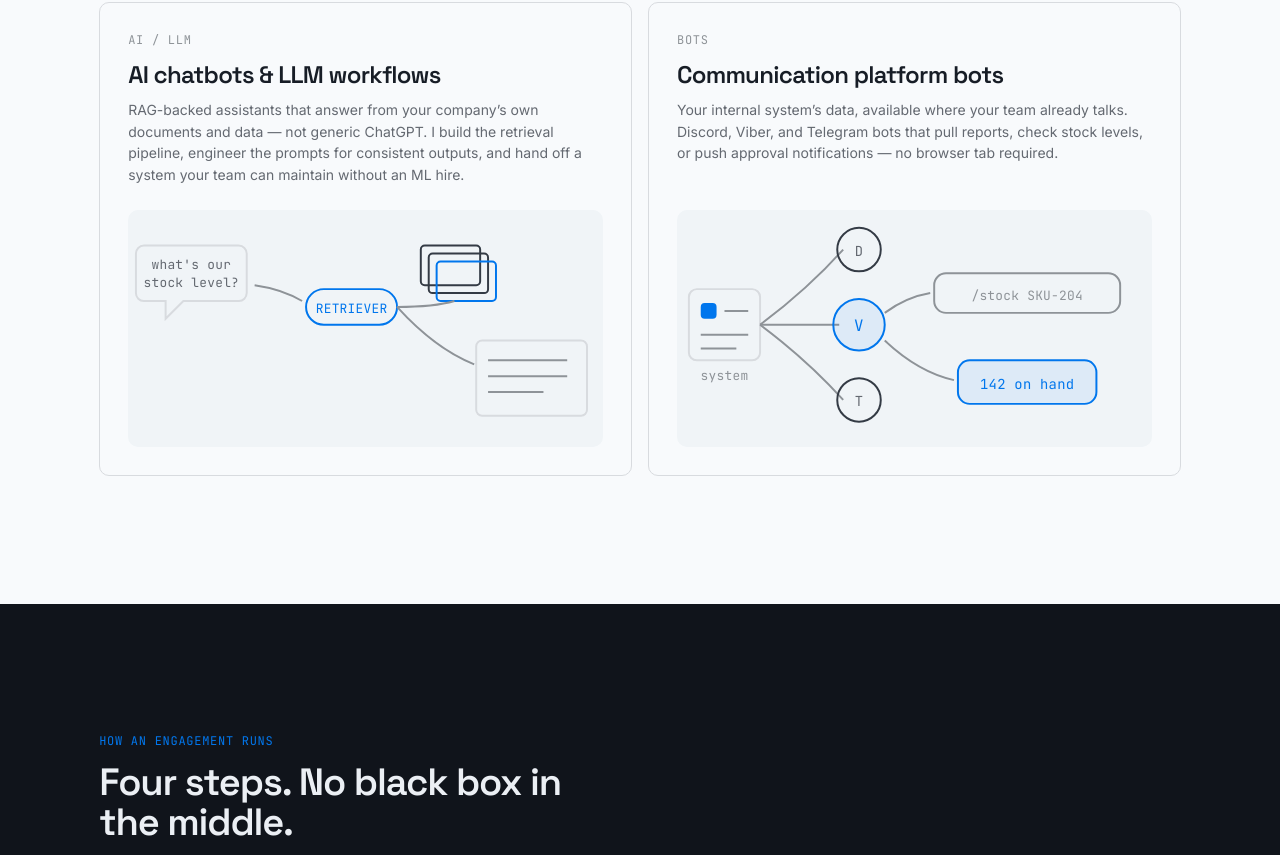
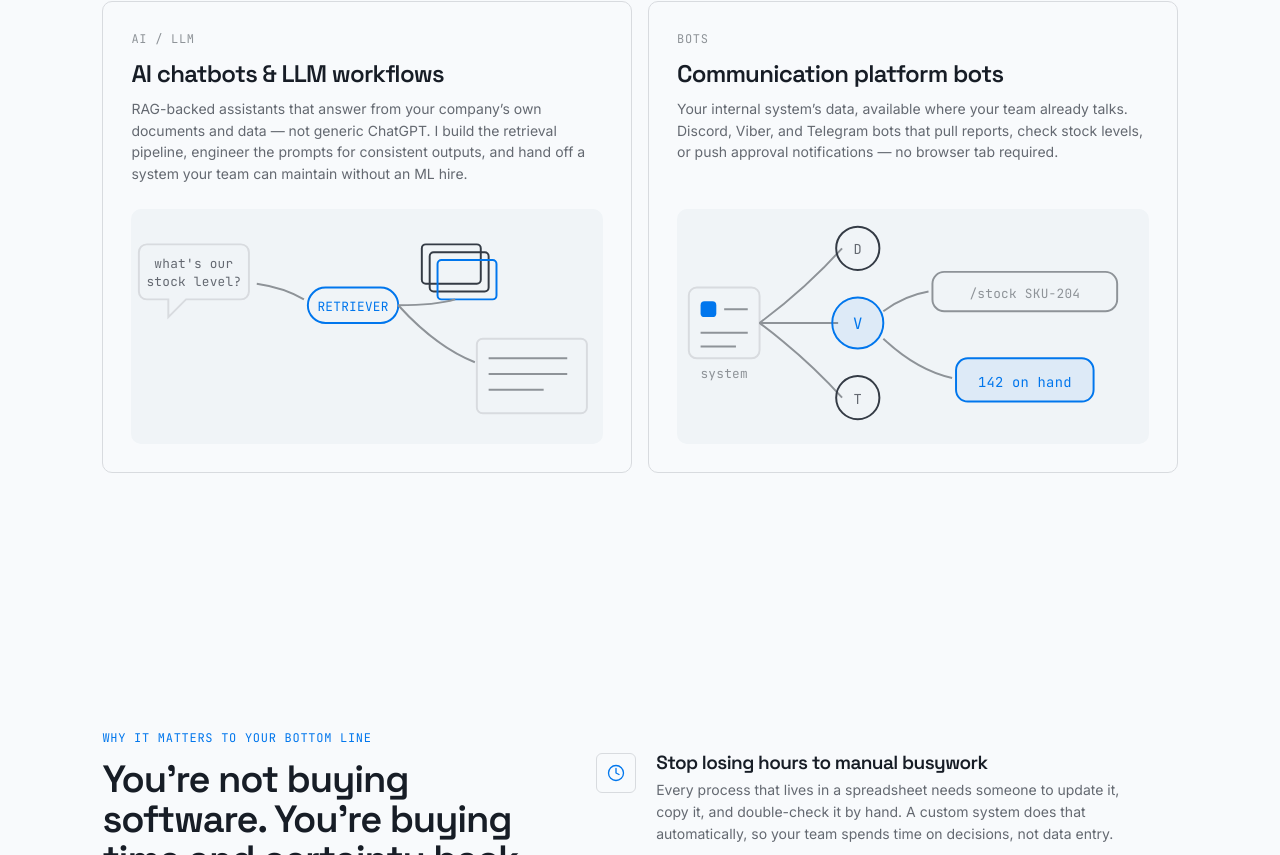
Before and after one commit to Dev1ze32/my_portfolio, a React (Vite) app: page / in a window 1280 px wide. Shown: the part 1945-2800 px from the top of the page. Built offline with nearby package versions, Linux system fonts and the light colour scheme.

Commit message:
update ui

```diff
--- a/src/App.jsx
+++ b/src/App.jsx
@@ -1,6 +1,7 @@
 import Nav from './components/Nav';
 import Hero from './components/Hero';
 import Services from './components/Services';
+import BusinessValue from './components/BusinessValue';
 import Approach from './components/Approach';
 import Projects from './components/Projects';
 import Skills from './components/Skills';
@@ -16,6 +17,7 @@ export default function App() {
       <main>
         <Hero />
         <Services />
+        <BusinessValue />
         <Approach />
         <Projects />
         <Skills />
--- /dev/null
+++ b/src/components/BusinessValue.jsx
@@ -0,0 +1,51 @@
+import { Clock, ShieldCheck, Database, TrendingUp } from 'lucide-react';
+import { useReveal } from '../hooks/useReveal';
+import { businessValue } from '../data/content';
+import SectionHeading from './SectionHeading';
+
+const ICONS = { Clock, ShieldCheck, Database, TrendingUp };
+
+function Point({ point, index }) {
+  const ref = useReveal();
+  const Icon = ICONS[point.icon];
+  return (
+    <div
+      ref={ref}
+      className={`reveal reveal-delay-${index} flex gap-4 border-t border-[var(--color-rule)] py-6 first:border-t-0 sm:gap-5`}
+    >
+      <div className="flex h-10 w-10 shrink-0 items-center justify-center rounded-[var(--radius-sm)] border border-[var(--color-rule)] text-[var(--color-accent)]">
+        <Icon size={18} strokeWidth={1.75} />
+      </div>
+      <div className="min-w-0">
+        <h3 className="text-[length:var(--text-lg)] text-[var(--color-ink)]">{point.title}</h3>
+        <p className="mt-1.5 max-w-[54ch] text-[length:var(--text-sm)] text-[var(--color-ink-muted)]">
+          {point.body}
+        </p>
+      </div>
+    </div>
+  );
+}
+
+export default function BusinessValue() {
+  const headingRef = useReveal();
+  return (
+    <section id="why-it-matters" className="scroll-mt-24 py-[var(--space-3xl)]">
+      <div className="mx-auto max-w-[var(--content-max)] px-[var(--page-gutter)]">
+        <div className="grid grid-cols-1 gap-10 lg:grid-cols-[0.85fr_1.15fr] lg:gap-16">
+          <div ref={headingRef} className="reveal">
+            <SectionHeading
+              eyebrow={businessValue.eyebrow}
+              title={businessValue.title}
+              body={businessValue.body}
+            />
+          </div>
+          <div>
+            {businessValue.points.map((point, i) => (
+              <Point key={point.title} point={point} index={i} />
+            ))}
+          </div>
+        </div>
+      </div>
+    </section>
+  );
+}
--- a/src/components/CodeDemo.jsx
+++ b/src/components/CodeDemo.jsx
@@ -53,7 +53,7 @@ export default function CodeDemo() {
   return (
     <div
       ref={cardRef}
-      className="code-card w-full max-w-[480px] overflow-hidden rounded-[var(--radius-md)] border border-[var(--color-rule-2)] bg-[var(--color-graphite)] shadow-[0_1px_2px_oklch(24%_0.02_258/0.05)]"
+      className="code-card w-full max-w-[480px] xl:max-w-[540px] overflow-hidden rounded-[var(--radius-md)] border border-[var(--color-rule-2)] bg-[var(--color-graphite)] shadow-[0_1px_2px_oklch(24%_0.02_258/0.05)]"
     >
       <div className="flex items-center gap-2 border-b border-[var(--color-graphite-rule)] px-4 py-2.5">
         <span className="flex gap-1.5" aria-hidden="true">
--- a/src/components/Hero.jsx
+++ b/src/components/Hero.jsx
@@ -8,7 +8,13 @@ export default function Hero() {
       className="relative flex min-h-[85vh] items-center overflow-hidden border-b border-[var(--color-rule)] pt-24 pb-16 sm:pt-28"
     >
       <div className="glow-blob absolute right-[5%] top-[10%]" aria-hidden="true" />
-      <div className="mx-auto grid w-full max-w-[var(--content-max)] grid-cols-1 items-center gap-14 px-[var(--page-gutter)] lg:grid-cols-[1.05fr_1fr] lg:gap-10">
+
+      {/* NEW — decorative fill, large screens only */}
+      <div aria-hidden="true" className="pointer-events-none absolute inset-0 hidden overflow-hidden 2xl:block">
+        <div className="absolute -right-24 top-1/2 h-[560px] w-[560px] -translate-y-1/2 rounded-full bg-[var(--color-accent-wash)] blur-3xl" />
+      </div>
+
+      <div className="mx-auto grid w-full max-w-[var(--content-max)] grid-cols-1 items-center gap-14 px-[var(--page-gutter)] lg:grid-cols-[1.05fr_1fr] lg:gap-10 2xl:gap-20">
         <div className="max-w-[42ch]">
           <p className="load-in font-mono-label mb-5 flex items-center gap-2 text-[var(--color-accent)]">
             <span className="h-1.5 w-1.5 rounded-full bg-[var(--color-accent)]" />
--- a/src/data/content.js
+++ b/src/data/content.js
@@ -158,3 +158,31 @@ export const education = {
   school: 'University of Cabuyao',
   detail: 'Expected graduation: 2027',
 };
+
+export const businessValue = {
+  eyebrow: 'Why it matters to your bottom line',
+  title: "You're not buying software. You're buying time and certainty back.",
+  body: "Every hour your team spends reconciling spreadsheets, chasing the \u2018latest\u2019 version, or re-checking numbers by hand is an hour that isn\u2019t going toward the work that actually grows your business.",
+  points: [
+    {
+      title: 'Stop losing hours to manual busywork',
+      body: 'Every process that lives in a spreadsheet needs someone to update it, copy it, and double-check it by hand. A custom system does that automatically, so your team spends time on decisions, not data entry.',
+      icon: 'Clock',
+    },
+    {
+      title: 'Stop paying for spreadsheet mistakes',
+      body: 'A single overwritten formula or an outdated copy of a file can cost real money \u2014 a missed approval, a duplicated order, a wrong number sent to a client. A structured system removes that risk at the source.',
+      icon: 'ShieldCheck',
+    },
+    {
+      title: 'One system everyone actually trusts',
+      body: 'No more \u201cwhich version is correct\u201d across five email threads. Ops, management, and everyone in between look at the same live source of truth.',
+      icon: 'Database',
+    },
+    {
+      title: 'Built to grow with you, not against you',
+      body: 'Off-the-shelf tools charge you more and bend less the bigger you get. A system built around your actual workflow scales with your team instead of forcing your team to work around it.',
+      icon: 'TrendingUp',
+    },
+  ],
+};
--- a/src/styles/tokens.css
+++ b/src/styles/tokens.css
@@ -77,5 +77,5 @@
 
   /* ---- Layout ---- */
   --page-gutter: clamp(1.25rem, 4vw, 3.5rem);
-  --content-max: 74rem;
+  --content-max: min(88rem, 92vw);
 }
```
Also changed, not shown: 1 other file (tests, documents, lock files or other folders).
